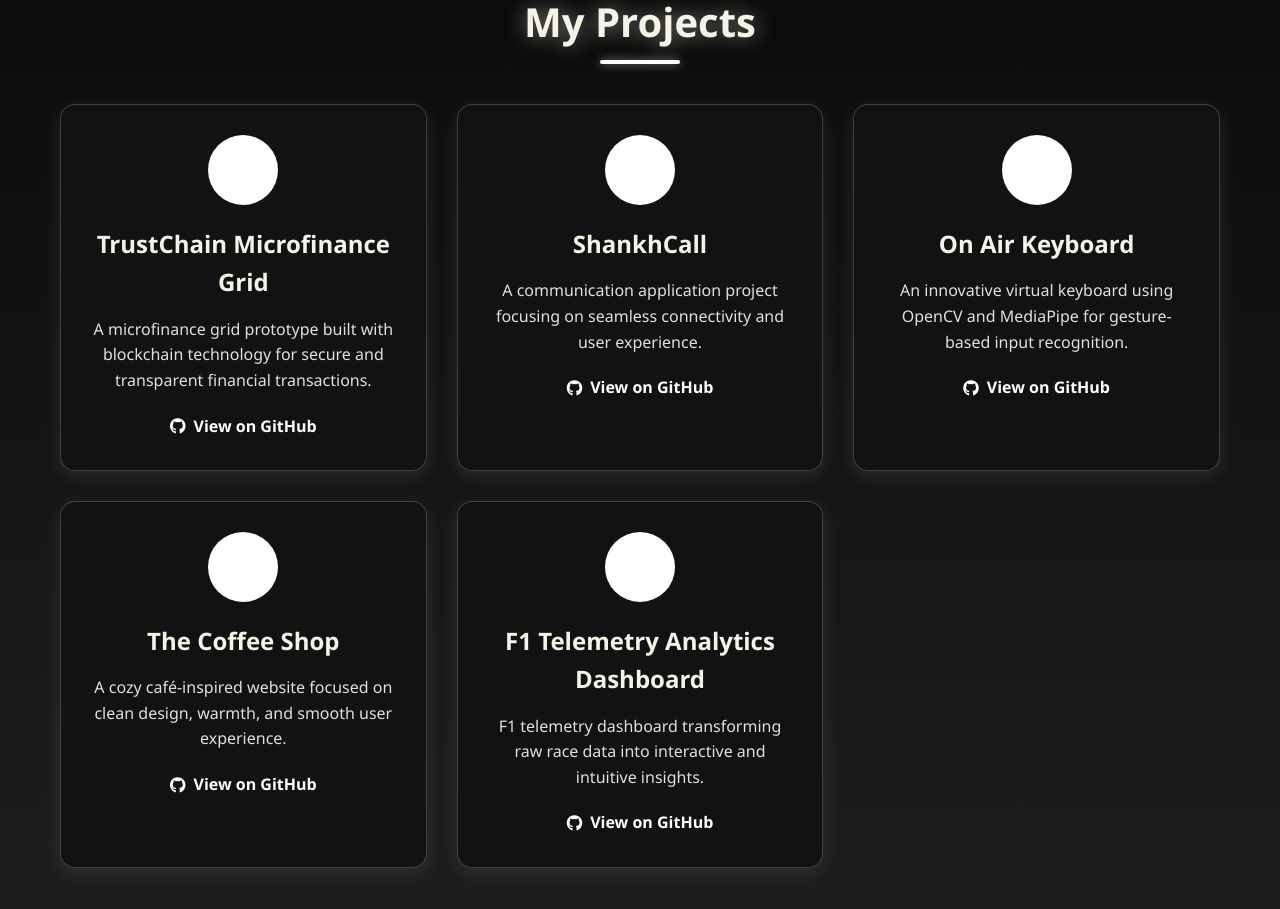
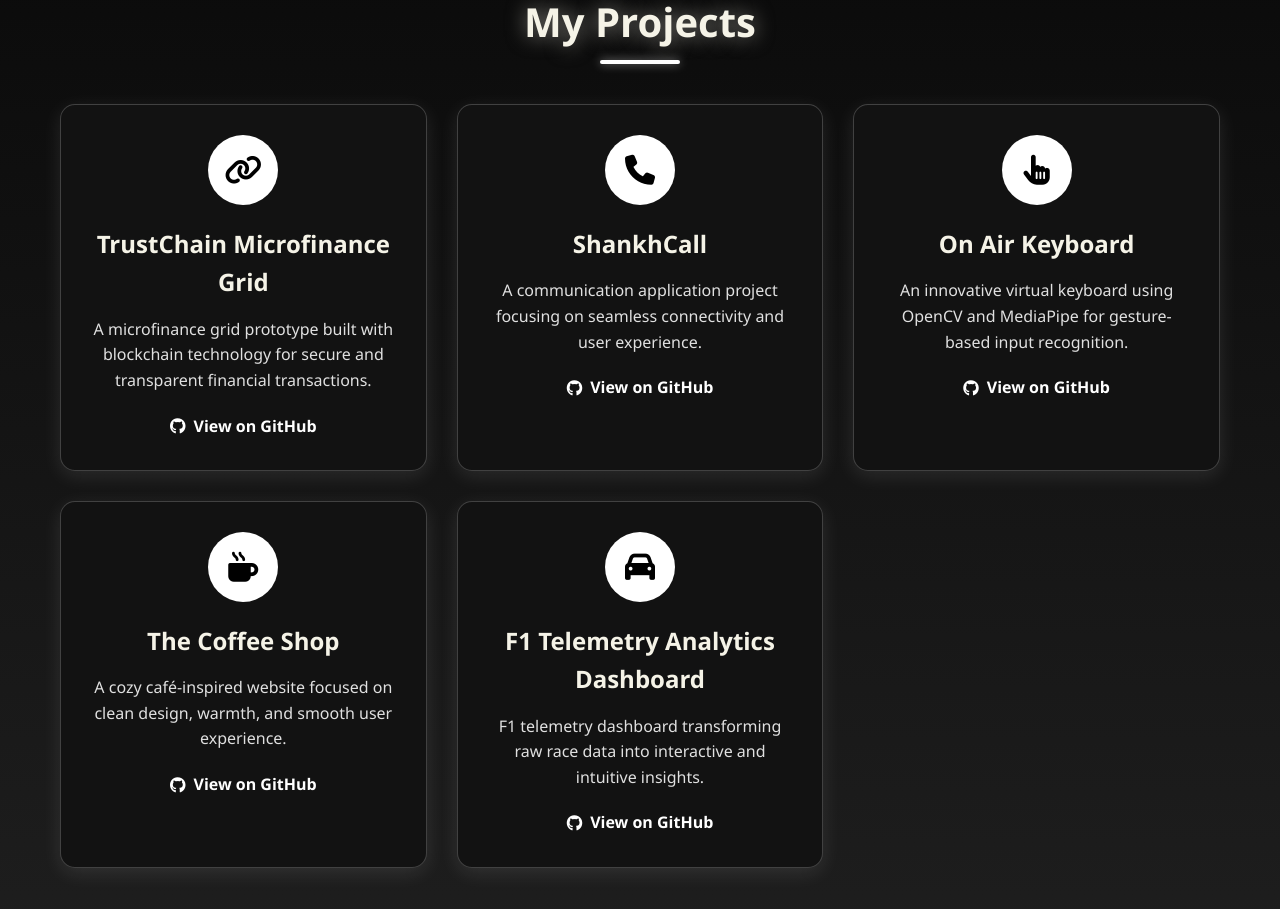
Before and after one commit to Viidhyanshu/VidhyanshuPortfolio, a Next.js app: page / in a window 1280 px wide. Shown: the part 1540-2449 px from the top of the page. Built offline with nearby package versions, Linux system fonts and the light colour scheme.

Commit message:
UI: set project icons to black on white background in night mode

```diff
--- a/app/globals.css
+++ b/app/globals.css
@@ -825,7 +825,8 @@ body.day-mode .logo-sub {
     color: var(--day-text);
 }
 
-body.day-mode .social-icon {
+body.day-mode .social-icon,
+body.day-mode .project-icon {
     background: var(--primary-blue);
     color: var(--white);
 }
@@ -1346,13 +1347,13 @@ section {
 .project-icon {
     width: 70px;
     height: 70px;
-    background: var(--primary-blue);
+    background: var(--white);
     border-radius: 50%;
     display: flex;
     align-items: center;
     justify-content: center;
     margin: 0 auto 20px;
-    color: var(--white);
+    color: #000000;
     font-size: 30px;
 }
 
```
